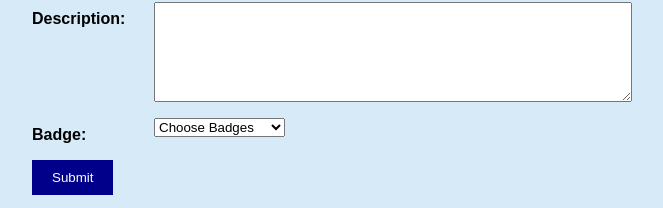
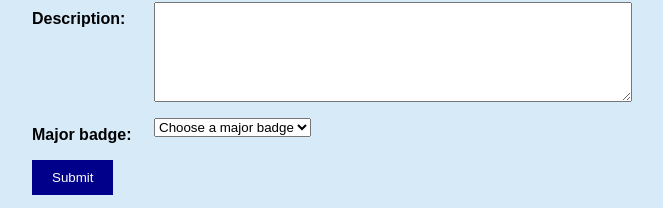
Before and after one commit to MykaiWade/Mykais_Answer, a plain HTML site: page ask.html in a window 1280 px wide. Shown: the part 147-355 px from the top of the page, without its empty margins (308-971 px from the left). Drawn offline with Linux system fonts and the light colour scheme.

Commit message:
adding badge matching

```diff
--- a/ask.html
+++ b/ask.html
@@ -48,27 +48,16 @@
             <textarea id="description" maxlength="1000"></textarea>
         </div>
 
-        <!-- Row 3: the Badge dropdown. It sits under Description because it comes after that row. -->
-<div class="row">
-    <!-- for="badge" connects the label to the dropdown, so clicking the word opens it. CHANGE: edit the label text. -->
-    <label for="badge">Badge:</label>
-    <!-- id="badge" is the name the script uses to read the choice. CHANGE: add "required" before ">" to force a choice. -->
-    <select id="badge" name="badge">
-        <!-- The empty first option is the starting text. value="" means no badge was picked. -->
-        <option value="">Choose Badges</option>
-        <!-- optgroup = a bold heading (not clickable) with its options indented below. CHANGE: the label text is the group's name. -->
-        <optgroup label="Major">
-            <!-- value = what gets sent to the server (keep it short, UPERCASE,ONE WORD). The words between the tags are what visitors see. -->
-            <option value="ENGINEERING">ENGINEERING</option>
-            <option value="MATH">MATH</option>
-            <option value="HEALTH">HEALTH</option>
-            <option value="ARTS">ARTS</option>
-        </optgroup>
+<!-- Row 3: the Major badge menu. The script fills it from badges.txt. -->
+        <div class="row">
+            <label for="major">Major badge:</label>
+            <!-- The first option is the starting text. CHANGE: the wording. -->
+            <select id="major">
+                <option value="">Choose a major badge</option>
+            </select>
+        </div>
 
-    </select>
-</div>
-
-<!-- Row 4: the Minor badge menu. It stays invisible until a major badge is picked. -->
+        <!-- Row 4: the Minor badge menu. It stays invisible until a major badge is picked. -->
         <div class="row" id="minorRow" style="display: none;">
             <label for="minor">Minor badges:</label>
             <select id="minor"></select>
@@ -86,6 +75,9 @@
 
     <!-- A link to the home page. href must match the file name exactly. -->
     <p><a href="index.html">Back to Home</a></p>
+
+
+
 
     <!-- <script>
         /* SCRIPT = what the page DOES. Everything below runs in the visitor's browser. */
```
Also changed, not shown: badges.txt.
